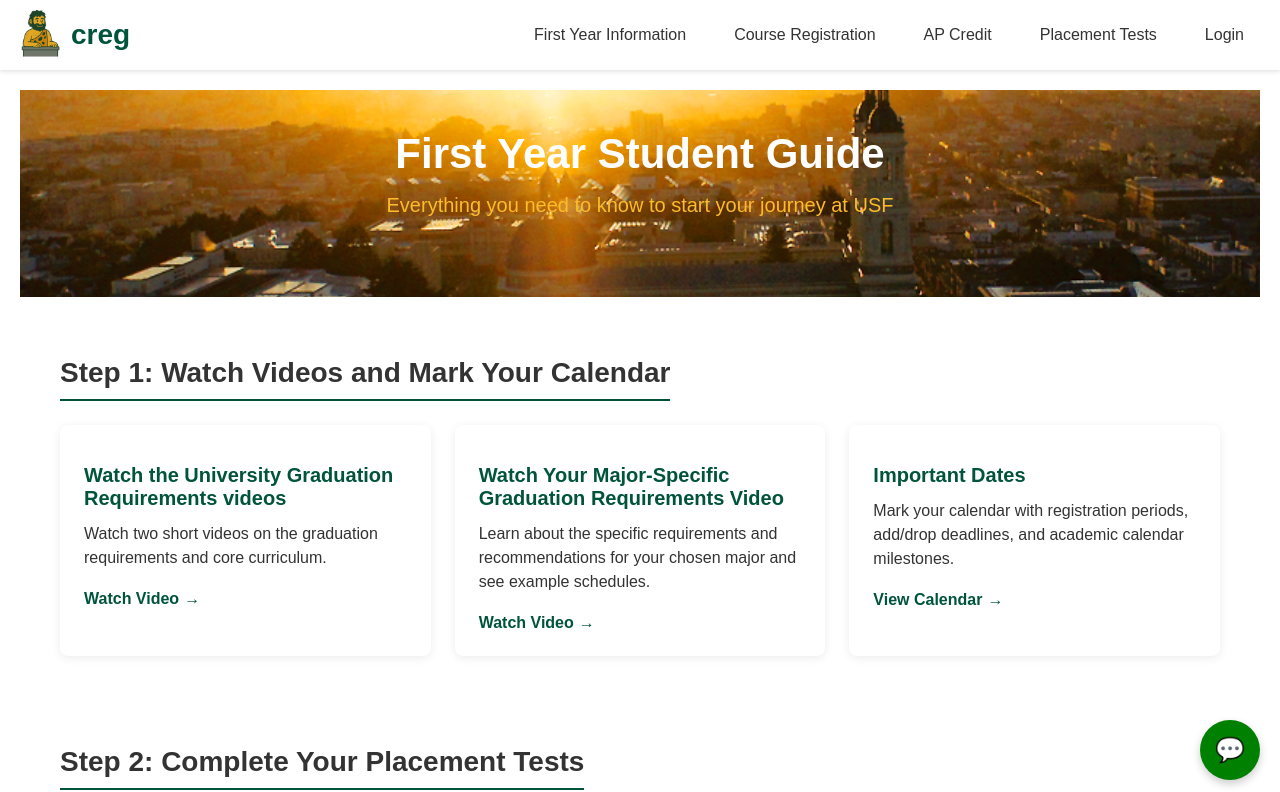
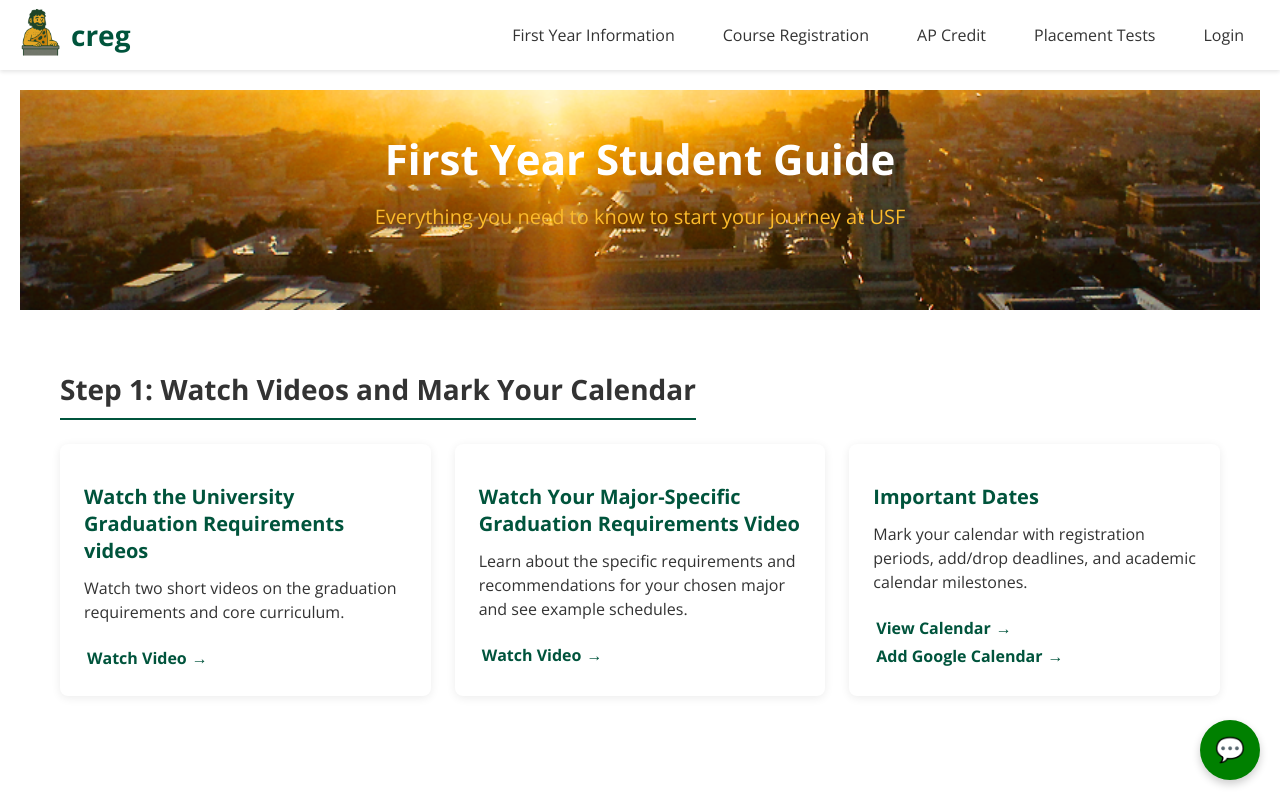
Before and after one commit to tomayyeung/c-reg, a Next.js app in the folder web/: page /first-years in a window 1280 px wide. Shown: the top 792 px of the page. Built offline with nearby package versions, Linux system fonts and the light colour scheme.

Commit message:
changed fonts add calendar

```diff
--- a/web/app/first-years/page.module.css
+++ b/web/app/first-years/page.module.css
@@ -111,7 +111,8 @@
     color: var(--primary-color);
     font-weight: 600;
     text-decoration: none;
-    display: inline-flex;
+    display: flex;
+    padding: 3px;
     align-items: center;
 }
 
--- a/web/app/first-years/page.tsx
+++ b/web/app/first-years/page.tsx
@@ -37,6 +37,7 @@ export default function FirstYears() {
                 <h3>Important Dates</h3>
                 <p>Mark your calendar with registration periods, add/drop deadlines, and academic calendar milestones.</p>
                 <Link href="https://www.usfca.edu/academic-calendar" className={styles.cardLink} target="_blank" rel="noopener noreferrer">View Calendar</Link>
+                <Link href="https://calendar.google.com/calendar/embed?src=c_c5edbe80c4f6a6772124a4608179aadc4f6518061082ad43ec02538c13c8e54a%40group.calendar.google.com&ctz=America%2FLos_Angeles" className={styles.cardLink} target="_blank" rel="noopener noreferrer">Add Google Calendar</Link>
               </div>
             </div>
           </div>
--- a/web/app/globals.css
+++ b/web/app/globals.css
@@ -2,6 +2,7 @@
   --background: #ffffff;
   --foreground: #171717;
   /* Color variables */
+
   --primary-color: #00543c;
   --primary-color-dark: #004633;
   --text-color: #333;
@@ -25,7 +26,7 @@ body {
 body {
   color: var(--foreground);
   background: var(--background);
-  font-family: Arial, Helvetica, sans-serif;
+  font-family: Helvetica, sans-serif;
   -webkit-font-smoothing: antialiased;
   -moz-osx-font-smoothing: grayscale;
 }
--- a/web/app/layout.tsx
+++ b/web/app/layout.tsx
@@ -1,3 +1,4 @@
+import { Open_Sans } from 'next/font/google';
 import "./globals.css";
 import styles from "./page.module.css";
 import type { Metadata } from "next";
@@ -7,6 +8,12 @@ export const metadata: Metadata = {
   title: 'creg',
   description: 'Your central hub for all course registration needs',
 }
+
+const open_sans = Open_Sans({
+  subsets: ['latin'],
+  weight: ['400', '700'],
+  display: 'swap',
+})
 
 export default function RootLayout({
   children,
@@ -18,7 +25,7 @@ export default function RootLayout({
       <head>
         <link rel="icon" href="/favicon.ico" />
       </head>
-      <body>
+      <body className={open_sans.className}>
         <div className={styles.page}>
           <main>
             <ChatProvider>{children}</ChatProvider>
```
